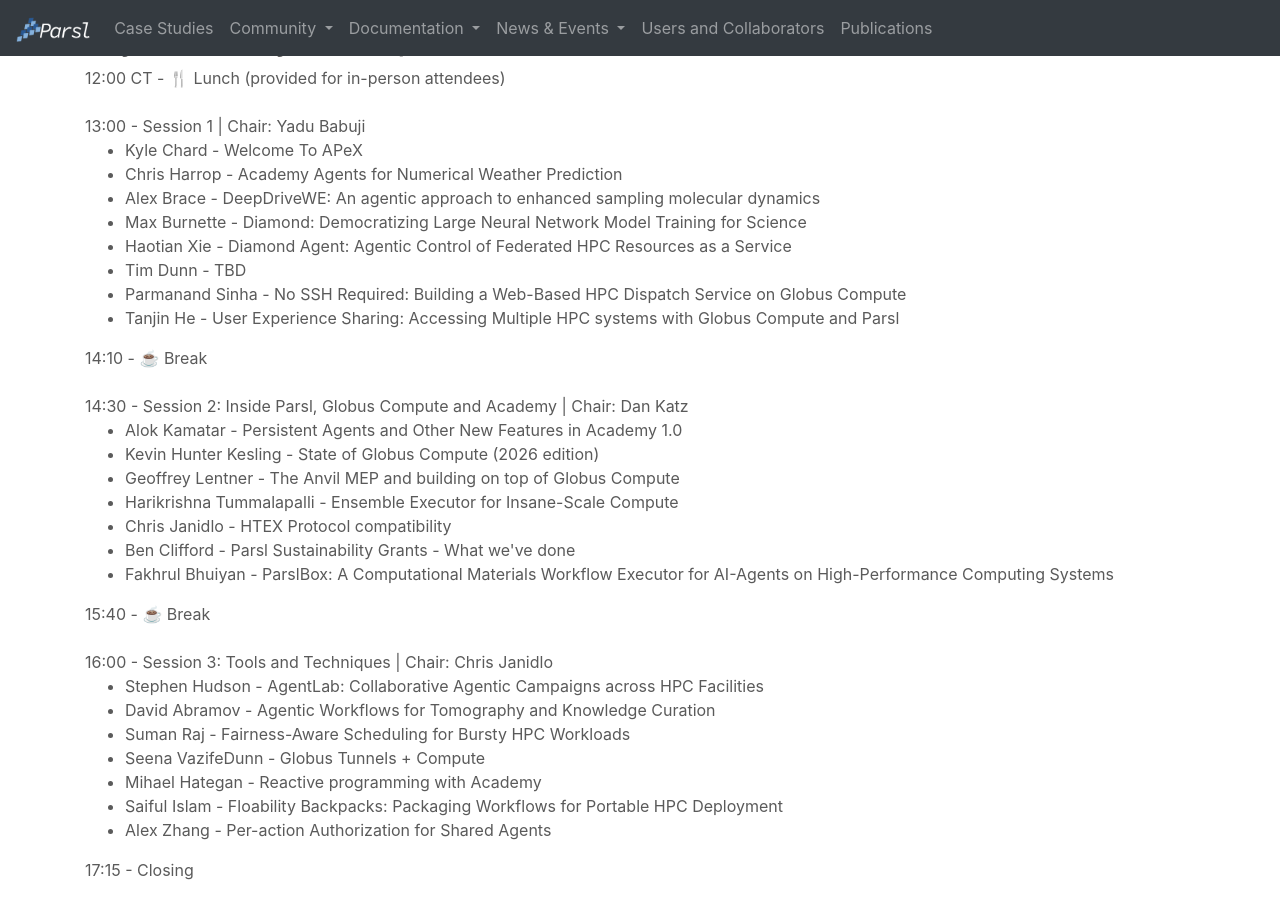
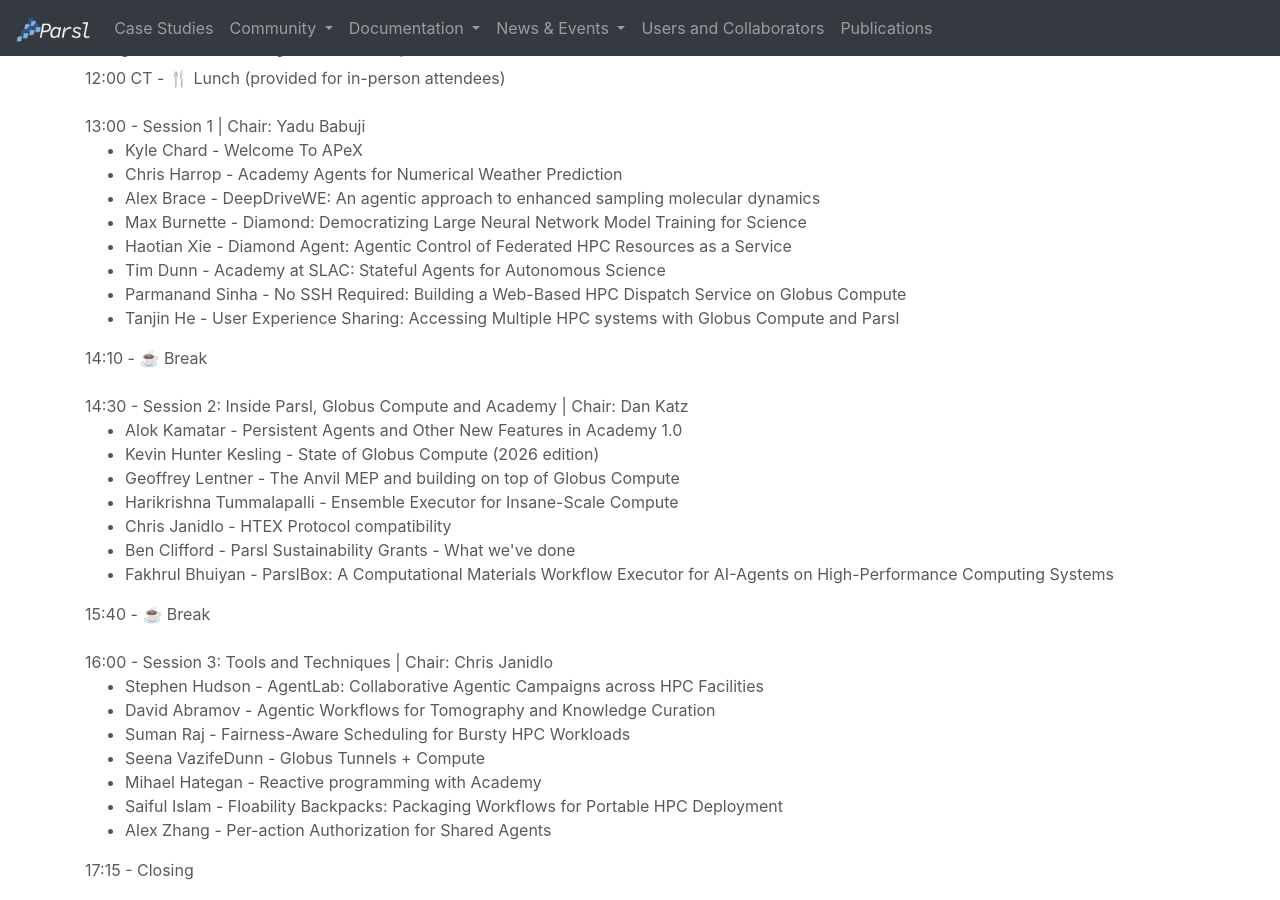
Before and after one commit to Parsl/parsl.github.io, a Jekyll site: the page built from parslfest/apex2026.html, in a window 1280 px wide and 900 px high, scrolled down 618 px. Built offline with Jekyll 4.4.1, drawn with Linux system fonts in a browser that asks for light colours.

Commit message:
Add talk title supplied by Tim

```diff
--- a/parslfest/apex2026.html
+++ b/parslfest/apex2026.html
@@ -67,7 +67,7 @@
 <li>Alex Brace - DeepDriveWE: An agentic approach to enhanced sampling molecular dynamics  </li>
 <li>Max Burnette - Diamond: Democratizing Large Neural Network Model Training for Science </li>
 <li>Haotian Xie - Diamond Agent: Agentic Control of Federated HPC Resources as a Service  </li>
-<li>Tim Dunn - TBD   </li>
+<li>Tim Dunn - Academy at SLAC: Stateful Agents for Autonomous Science   </li>
 <li>Parmanand Sinha - No SSH Required: Building a Web-Based HPC Dispatch Service on Globus Compute  </li>
 <li>Tanjin He - User Experience Sharing: Accessing Multiple HPC systems with Globus Compute and Parsl</li>
 </ul>
```
